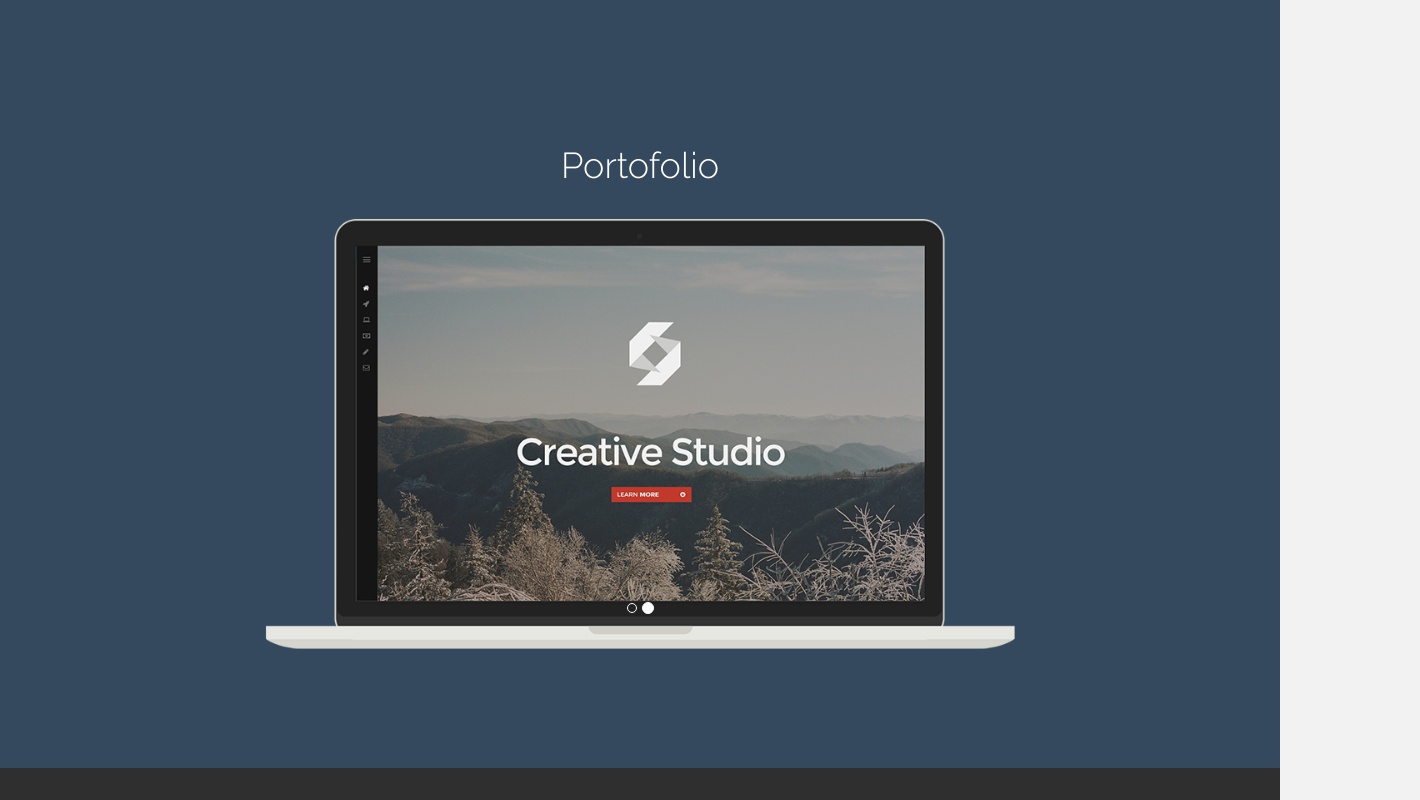
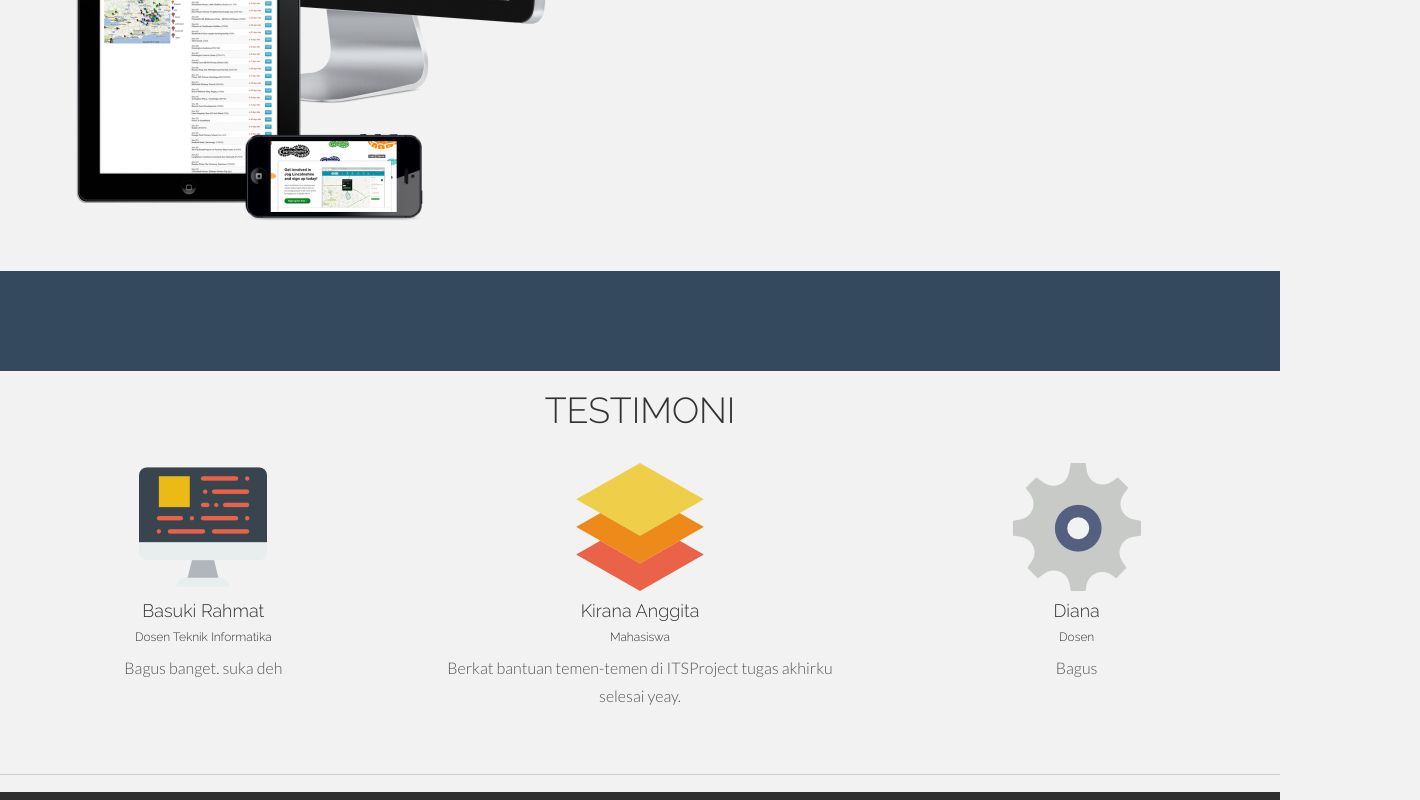
Before and after one commit to elvamaulidiah97/FP-RK, a plain HTML site: page Web/index.html in a window 1280 px wide. Shown: the part 1820-2620 px from the top of the page, 1420 px wide, since content can reach past the window. Drawn offline with Linux system fonts and the light colour scheme.

Commit message:
laman home

```diff
--- a/Web/index.html
+++ b/Web/index.html
@@ -97,6 +97,30 @@
 						<input id="namanyay-search-btn" value="Cari" type="submit"/>
 					</form>
 	    		</div>
+
+<!-- editan -->
+				<div class="col-lg-12 col-lg-offset-2">
+					<div id="carousel-example-generic" class="carousel slide">
+					  <!-- Indicators -->
+					  <ol class="carousel-indicators">
+					    <li data-target="#carousel-example-generic" data-slide-to="0" class="active"></li>
+					    <li data-target="#carousel-example-generic" data-slide-to="1"></li>
+					  </ol>
+
+					  <!-- Wrapper for slides -->
+					  <div class="carousel-inner ">
+					    <div class="item active">
+					      <img src="assets/img/hire-manage-freelancer.jpeg" alt="">
+					    </div>
+					    <div class="item">
+					      <img src="assets/img/hire-manage-freelancer.jpeg" alt="">
+					    </div>
+					  </div>
+					</div>
+				</div>
+			</div>
+
+
 	    		<br>
 	    		<div class="col-lg-2">
 	    			<h5>Buat project dalam 5 menit</h5>
@@ -104,12 +128,12 @@
 	    			<img class="hidden-xs hidden-sm hidden-md" src="assets/img/arrow1.png">
 	    		</div>
 	    		<div class="col-lg-8">
-	    			<img class="img-responsive" src="assets/img/hire-manage-freelancer.jpeg" alt="">
+	    			<img class="img-responsive" src="" alt="">
 	    		</div>
 	    		<div class="col-lg-2">
 	    			<br>
 	    			<img class="hidden-xs hidden-sm hidden-md" src="assets/img/arrow2.png">
-	    			<h5>Temukan orang terbaik untuk mewujudkannya</h5>
+	    			<h5>Temukan orang terbaik</h5>
 	    			<p>Temukan orang-orang terbaik untuk mengerjakan</p>
 	    		</div>
 	    	</div>
@@ -221,36 +245,31 @@
 
 
 	<section id="showcase" name="showcase"></section>
-	<div id="showcase">
-		<div class="container">
-			<div class="row">
-				<h1 class="centered">Portofolio</h1>
+			<div class="row centered">
+				<h1>TESTIMONI</h1>
 				<br>
-				<div class="col-lg-8 col-lg-offset-2">
-					<div id="carousel-example-generic" class="carousel slide">
-					  <!-- Indicators -->
-					  <ol class="carousel-indicators">
-					    <li data-target="#carousel-example-generic" data-slide-to="0" class="active"></li>
-					    <li data-target="#carousel-example-generic" data-slide-to="1"></li>
-					  </ol>
-
-					  <!-- Wrapper for slides -->
-					  <div class="carousel-inner">
-					    <div class="item active">
-					      <img src="assets/img/item-01.png" alt="">
-					    </div>
-					    <div class="item">
-					      <img src="assets/img/item-02.png" alt="">
-					    </div>
-					  </div>
-					</div>
+				<div class="col-lg-4">
+					<img src="assets/img/coding.png" alt="">
+					<h4>Basuki Rahmat</h4>
+					<h6>Dosen Teknik Informatika</h6>
+					<p>Bagus banget. suka deh</p>
+				</div>
+				<div class="col-lg-4">
+					<img src="assets/img/layers.png" alt="">
+					<h4>Kirana Anggita</h4>
+					<h6>Mahasiswa</h6>
+					<p>Berkat bantuan temen-temen di ITSProject tugas akhirku selesai yeay.</p>
+				</div>
+				<div class="col-lg-4">
+					<img src="assets/img/settings.png" alt="">
+					<h4>Diana</h4>
+					<h6>Dosen</h6>
+					<p>Bagus</p>
 				</div>
 			</div>
 			<br>
-			<br>
-			<br>
-		</div><!-- /container -->
-	</div>
+			<hr>
+ <!--/ .container -->
 
 
 	<section id="contact" name="contact"></section>
```
